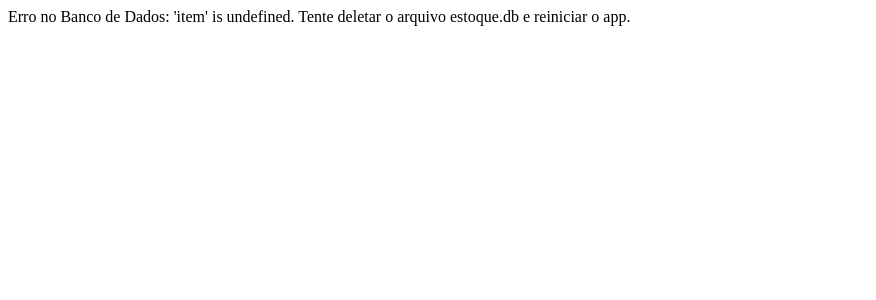
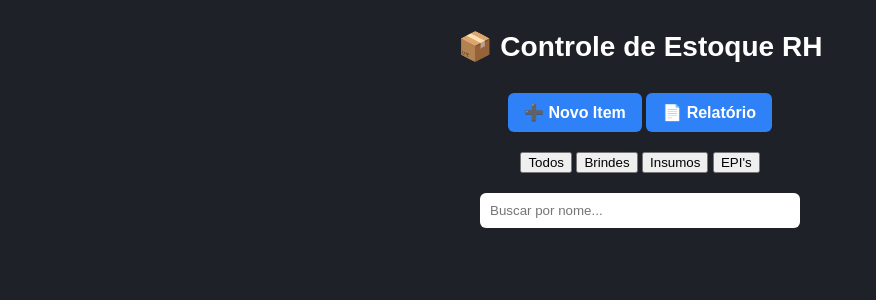
Before and after one commit to andregabrielmic-gif/estoque_banheiro, a Flask app: page / in a window 1280 px wide. Shown: the top 300 px of the page, without its empty margins (0-876 px from the left). Run offline with Flask 3, Linux system fonts and the light colour scheme; data that the repository does not hold is empty.

Commit message:
Update title and restructure index.html layout

```diff
--- a/templates/index.html
+++ b/templates/index.html
@@ -2,176 +2,52 @@
 <html lang="pt-br">
 <head>
     <meta charset="UTF-8">
-    <title>Controle de estoque arquivo </title>
+    <title>Estoque RH</title>
     <link rel="stylesheet" href="/static/style.css">
-
-    <style>
-        body {
-            font-family: Arial, sans-serif;
-            margin: 30px;
-        }
-
-        header {
-            text-align: center;
-        }
-
-        .top-bar {
-            margin: 20px 0;
-            text-align: left;
-        }
-
-        .botao {
-            background-color: #4CAF50;
-            color: white;
-            padding: 8px 14px;
-            text-decoration: none;
-            border-radius: 4px;
-            margin-right: 10px;
-        }
-
-        .busca-container {
-            text-align: center;
-            margin: 25px 0;
-        }
-
-        .busca-container input {
-            width: 320px;
-            padding: 8px;
-            font-size: 16px;
-        }
-
-        .lista {
-            display: grid;
-            grid-template-columns: repeat(auto-fill, minmax(220px, 1fr));
-            gap: 20px;
-        }
-
-        .card {
-            border: 1px solid #ddd;
-            border-radius: 6px;
-            padding: 10px;
-            text-align: center;
-        }
-
-        .card img {
-            width: 100%;
-            height: 180px;
-            object-fit: cover;
-            border-radius: 4px;
-            margin-bottom: 10px;
-        }
-
-        .card h2 {
-            font-size: 18px;
-            margin: 5px 0;
-        }
-
-        .card p {
-            margin: 4px 0;
-            font-size: 14px;
-        }
-    </style>
 </head>
 <body>
+    <header><h1>📦 Controle de Estoque RH</h1></header>
 
-<header>
-    <h1>📦 Controle de estoque arquivo</h1>
-</header>
-
-<div class="top-bar">
+    <div style="text-align:center; margin: 20px;">
         <a class="botao" href="/novo">➕ Novo Item</a>
         <a class="botao" href="/relatorio">📄 Relatório</a>
     </div>
 
-    <div style="text-align: center; margin-bottom: 10px;">
-    <button onclick="filtrarCategoria('')">Todos</button>
-    <button onclick="filtrarCategoria('brindes')">Brindes</button>
-    <button onclick="filtrarCategoria('insumos')">Insumos</button>
-    <button onclick="filtrarCategoria('uniformes administrativo')">Uni. Adm</button>
-    <button onclick="filtrarCategoria('uniformes operacionais')">Uni. Op</button>
-    <button onclick="filtrarCategoria('epi\'s')">EPI's</button>
+    <div style="text-align: center; margin-bottom: 20px;">
+        <button onclick="filtrarCat('')">Todos</button>
+        <button onclick="filtrarCat('brindes')">Brindes</button>
+        <button onclick="filtrarCat('insumos')">Insumos</button>
+        <button onclick="filtrarCat('epi')">EPI's</button>
     </div>
 
-<div class="card"
-     data-nome="{{ item['nome'] | lower }}"
-     data-categoria="{{ item['categoria'] | lower }}"
-     ...>
-     ...
-     <p><strong>Categoria:</strong> {{ item['categoria'] }}</p>
+    <div class="busca-container">
+        <input type="text" id="busca" placeholder="Buscar por nome..." onkeyup="filtrarItens()">
     </div>
 
-<script>
-// Nova função para filtrar por botão de categoria
-function filtrarCategoria(cat) {
-    document.getElementById("busca").value = cat;
-    filtrarItens();
-}
-
-// Atualize sua função filtrarItens para incluir a categoria na busca
-function filtrarItens() {
-    const texto = document.getElementById("busca").value.toLowerCase();
-    const cards = document.querySelectorAll(".card");
-
-    cards.forEach(card => {
-        const nome = card.dataset.nome;
-        const categoria = card.dataset.categoria;
-        const encontrou = nome.includes(texto) || categoria.includes(texto);
-        card.style.display = encontrou ? "block" : "none";
-    });
-}
-</script>
-
-<!-- Pesquisa central (tempo real) -->
-<div class="busca-container">
-    <input
-        type="text"
-        id="busca"
-        placeholder="Buscar item..."
-        onkeyup="filtrarItens()"
-    >
-</div>
-
-<!-- Lista de itens -->
     <div class="lista" id="listaItens">
         {% for item in itens %}
-    <div
-        class="card"
-        data-nome="{{ item['nome'] | lower }}"
-        data-descricao="{{ item['descricao'] | lower }}"
-        data-armario="{{ item['armario'] | lower }}"
-    >
-        {% if item['foto'] %}
-            <img src="/static/fotos/{{ item['foto'] }}">
-        {% endif %}
-
+        <div class="card" data-nome="{{ item['nome']|lower }}" data-cat="{{ item['categoria']|lower }}">
+            {% if item['foto'] %}<img src="/static/fotos/{{ item['foto'] }}">{% endif %}
             <h2>{{ item['nome'] }}</h2>
-        <p><strong>Armário:</strong> {{ item['armario'] }}</p>
+            <p><strong>Categoria:</strong> {{ item['categoria'] }}</p>
             <p><strong>Quantidade:</strong> {{ item['quantidade'] }}</p>
-
             <a href="/item/{{ item['id'] }}">Ver detalhes</a>
         </div>
         {% endfor %}
     </div>
 
     <script>
+        function filtrarCat(c) {
+            document.getElementById('busca').value = c;
+            filtrarItens();
+        }
         function filtrarItens() {
-    const texto = document.getElementById("busca").value.toLowerCase();
-    const cards = document.querySelectorAll(".card");
-
-    cards.forEach(card => {
-        const nome = card.dataset.nome;
-        const descricao = card.dataset.descricao;
-        const armario = card.dataset.armario;
-
-        const encontrou =
-            nome.includes(texto) ||
-            descricao.includes(texto) ||
-            armario.includes(texto);
-
-        card.style.display = encontrou ? "block" : "none";
+            let t = document.getElementById('busca').value.toLowerCase();
+            document.querySelectorAll('.card').forEach(c => {
+                let match = c.dataset.nome.includes(t) || c.dataset.cat.includes(t);
+                c.style.display = match ? 'block' : 'none';
             });
         }
     </script>
-
 </body>
 </html>
```
Lines whose indentation alone changed are shown as unchanged.
